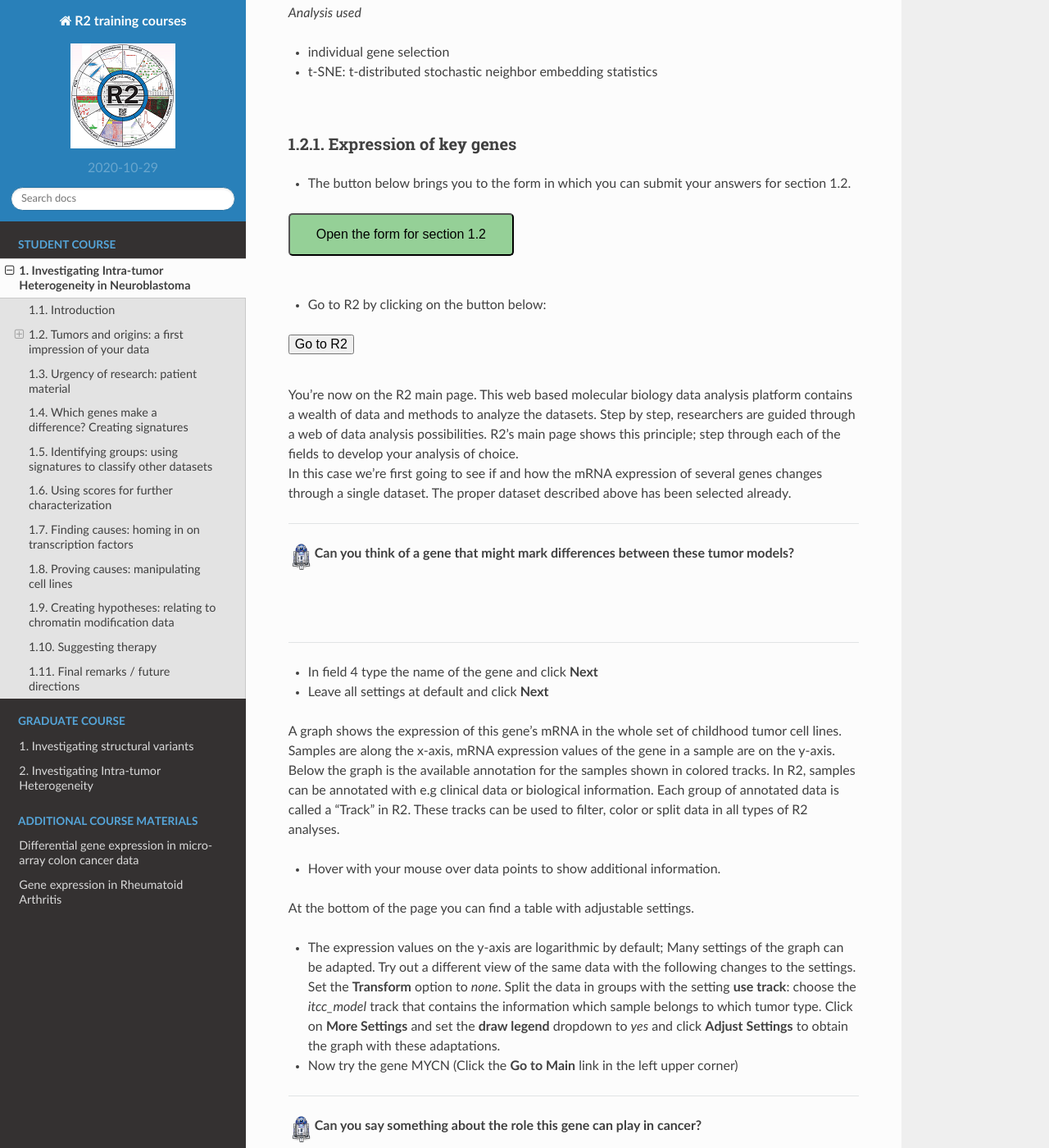
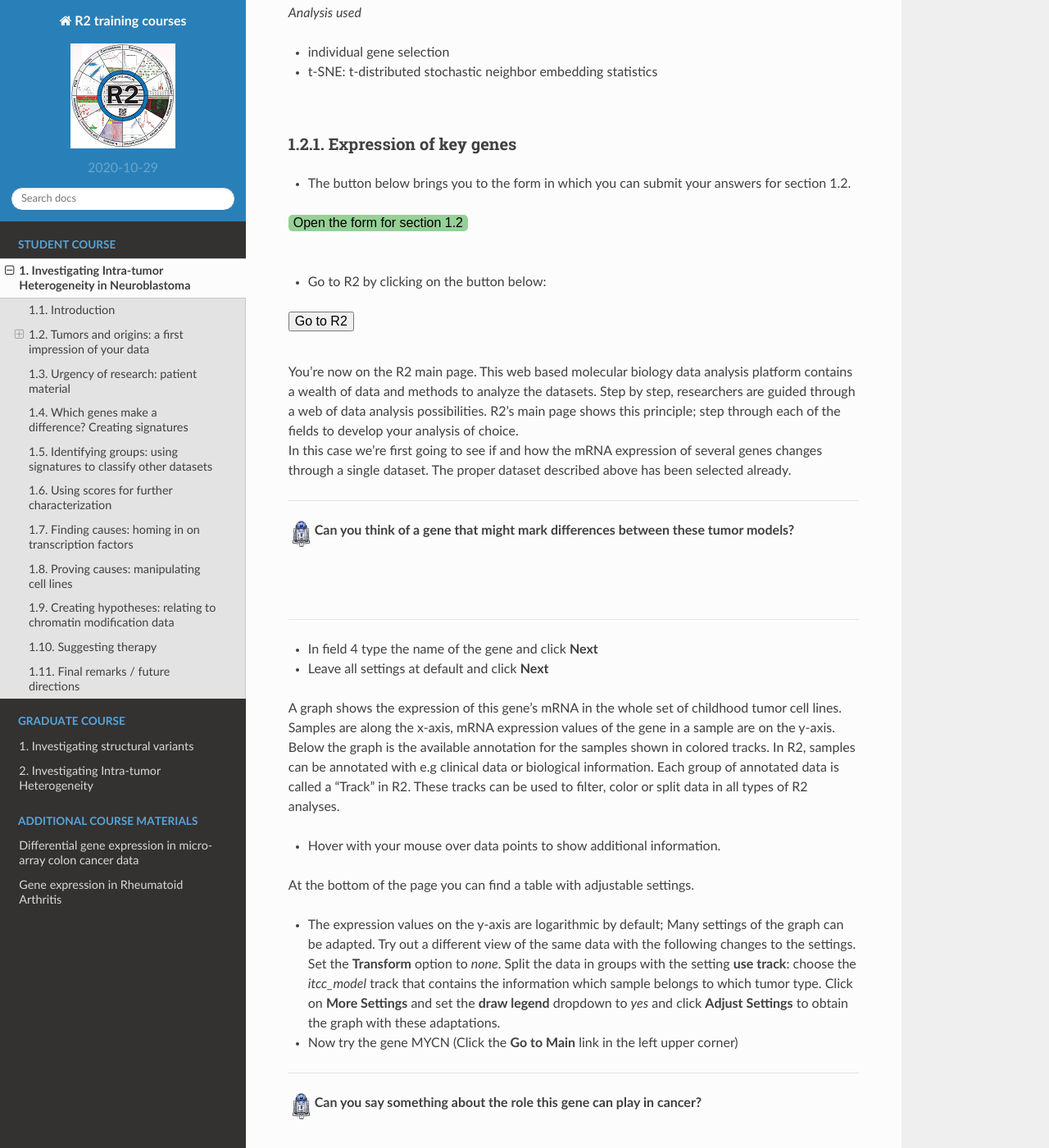
Before and after one commit to antronerds/r2-training-courses, a Sphinx documentation site: the page built from docs/Investigating_Tumor_Heterogeneity_student_version_bu.md, in a window 1280 px wide and 1400 px high, scrolled down 2040 px. Shown: the whole window at 82% size. Built offline with Sphinx 7.4.7 and the Read the Docs theme 2.0.0, drawn with Linux system fonts in a browser that asks for light colours; pages that are not in the unit, such as notebooks, are missing from menus.

Commit message:
color buttons forms

```diff
--- a/docs/_static/css/r2tutorials.css
+++ b/docs/_static/css/r2tutorials.css
@@ -32,13 +32,14 @@ Creates an R2 did you know box; a table containing header with R2D2 image
 button.googleform {
 	background-color: #95d097; /* Green */
 	color: black;
-	padding: 15px 32px;
+	padding: 1px 6px;
 	text-align: center;
 	text-decoration: none;
 	display: inline-block;
 	font-size: 16px;
 	border-radius: 5px;
 	transition-duration: 0.4s;
+	border:1px darkgrey
 }
 
 .googleform:hover {
```
